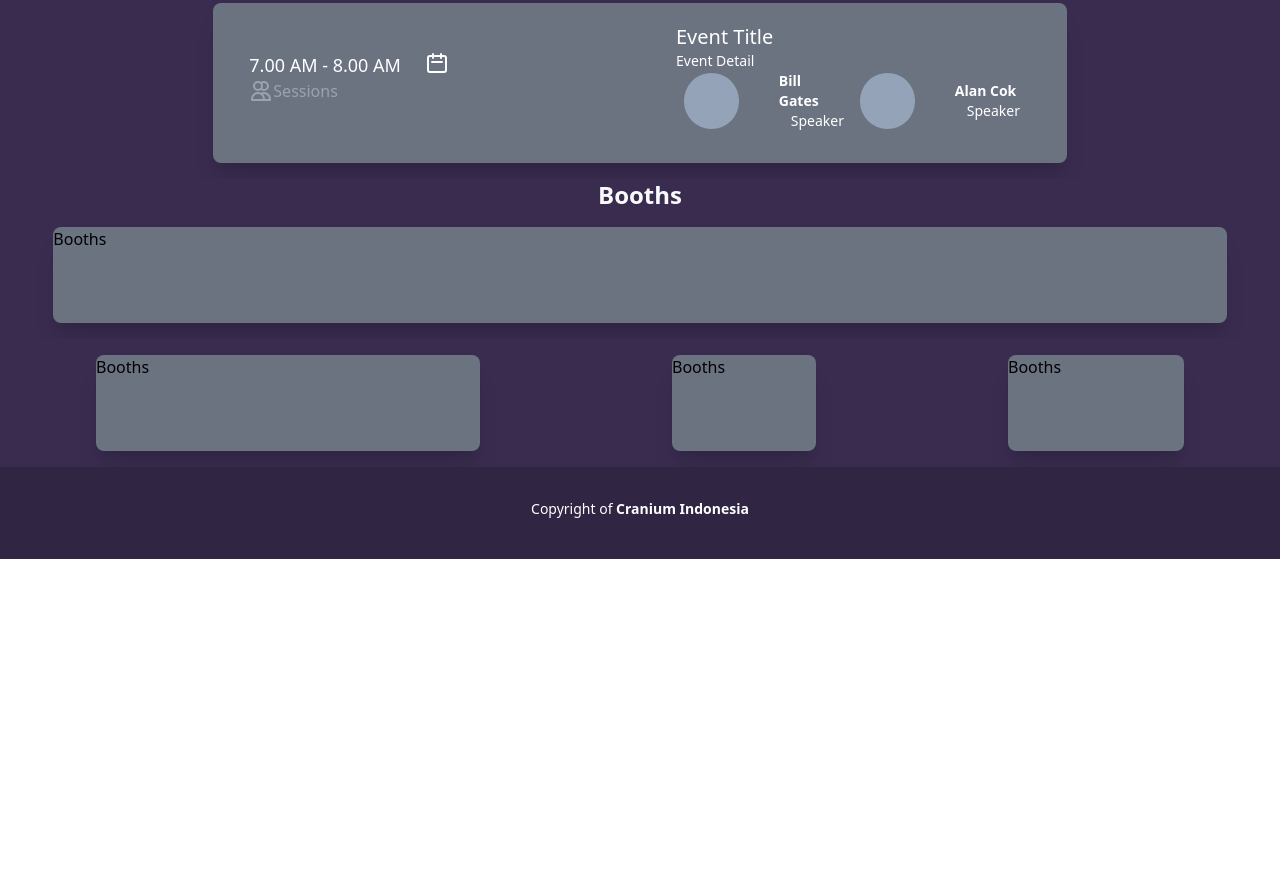
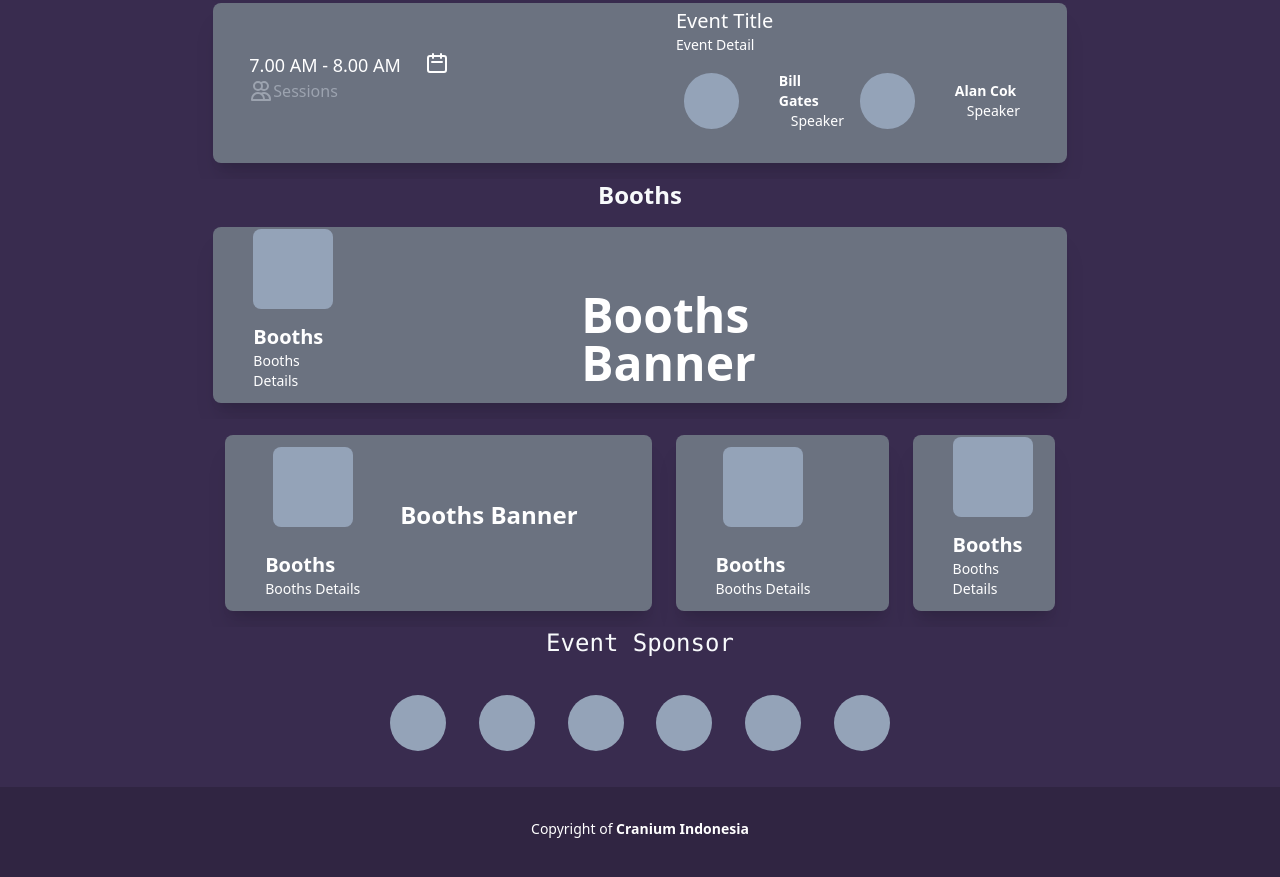
Before and after one commit to Darren-34810/mockup-cr, a website: page src/eventlandingpage.html in a window 1280 px wide. Shown: the part 1485-2362 px from the top of the page. Before the commit the page ends 2044 px from the top, so only its background shows below. Drawn offline with nearby package versions, Linux system fonts and the light colour scheme.

Commit message:
Landing Page Booths sama Sponsor

```diff
--- a/src/eventlandingpage.html
+++ b/src/eventlandingpage.html
@@ -56,7 +56,7 @@
 
        <div class="flex-auto ml-auto mt-0 w-96 h-80">
         <div class="mx-4 my-5 h-56 shadow-xl bg-gray-500 rounded-lg">
-        <div class="flex flex-row">
+        <div class="ml-32 flex flex-row">
           <div class="flex flex-col">
          <a class="ml-1 mr-40 mt-3 text-2xl font-bold">Event Name</a>
          <a class="ml-1 text-sm font-thin">123 people are registered</a>
@@ -67,7 +67,7 @@
         </div>
 
         <div class="flex-flex-row mt-2 ml-auto h-24">
-          <div class="flex flex-row">
+          <div class="ml-32 flex flex-row">
             <div class="flex flex-col ml-4">
               <div class="w-32 h-12 bg-white">
               <p class="text-center text-sm font-thin my-3">Start Time</p>
@@ -89,8 +89,8 @@
               </div>
             </div>
             <div class="mx-auto w-80 h-11 ">
-                <div class="mt-2 w-2/3 h-max mx-auto bg-black">
-                  <p class="text-white text-center text-xs">Joint Event</p>
+                <div class="mt-2 w-2/3 h-8 mx-auto bg-black rounded-lg">
+                  <p class="mt-2 text-white text-center text-xs">Joint Event</p>
                 </div>
             </div>
           </div>
@@ -261,7 +261,7 @@
           <div class="text-sm text-white">
             <p>Event Detail</p>
          </div>
-         <div class="flex flex-row">
+         <div class="flex flex-row my-4">
          <div class="flex flex-row mx-2  group w-40 ">
           <div class="mx-auto my-auto  w-14 h-14 bg-slate-400 rounded-full"></div>
           <div class="ml-10 my-auto items-center space-x-3">
@@ -308,7 +308,7 @@
             <div class="text-sm text-white">
               <p>Event Detail</p>
            </div>
-           <div class="flex flex-row">
+           <div class="flex flex-row my-4">
            <div class="flex flex-row mx-2  group w-40 ">
             <div class="mx-auto my-auto  w-14 h-14 bg-slate-400 rounded-full"></div>
             <div class="ml-10 my-auto items-center space-x-3">
@@ -355,7 +355,7 @@
             <div class="text-sm text-white">
               <p>Event Detail</p>
            </div>
-           <div class="flex flex-row">
+           <div class="flex flex-row my-4">
            <div class="flex flex-row mx-2  group w-40 ">
             <div class="mx-auto my-auto  w-14 h-14 bg-slate-400 rounded-full"></div>
             <div class="ml-10 my-auto items-center space-x-3">
@@ -383,23 +383,76 @@
       <div class="mx-auto text-center px-8 bg-jandamuda">
         <p class="text-slate-50 text-2xl font-bold">Booths</p>
       </div>
-      <div class="mx-auto  my-4 w-11/12 h-24 shadow-xl bg-gray-500 rounded-lg">
-        Booths
+      <div class="flex flex-row mx-auto  my-4 w-2/3 h-44 shadow-xl bg-gray-500 rounded-lg">
+        <div class="mx-10 flex flex-col">
+          <div class="mx-auto my-auto  w-20 h-20 bg-slate-400 rounded-lg">
+          </div>
+          <div class="my-3">
+            <h2 class="text-xl text-white font-bold">Booths</h2>
+            <p class="text-sm text-white">Booths Details</p>
+          </div>
+        </div>
+        <div class="mx-52 my-16 text-5xl text-white font-bold justify-center">
+          <h1>Booths Banner</h1>
+        </div>
       </div>
     </section>
-    <section class="flex flex-row  justify-center bg-jandamuda">
-      <div class="mx-auto  my-4 w-96 h-24 shadow-xl bg-gray-500 rounded-lg">
-        Booths
+    <!-- bagian Booths 2 -->
+      <section class="flex flex-row  justify-center bg-jandamuda">
+          <div class="flex flex-row w-2/3">
+          <div class="flex flex-row mx-auto  my-4 w-3/6 h-44 shadow-xl bg-gray-500 rounded-lg">
+            <div class="mx-10 flex flex-col">
+              <div class="mx-auto my-auto  w-20 h-20 bg-slate-400 rounded-lg">
+              </div>
+              <div class="my-3">
+                <h2 class="text-xl text-white font-bold">Booths</h2>
+                <p class="text-sm text-white">Booths Details</p>
+              </div>
+            </div>
+            <div class="my-16 text-2xl text-white font-bold justify-center">
+              <h1>Booths Banner</h1>
+            </div>
+          </div>
+
+          <div class="flex flex-row mx-auto  my-4 w-3/12 h-44 shadow-xl bg-gray-500 rounded-lg">
+            <div class="mx-10 flex flex-col">
+              <div class="mx-auto my-auto  w-20 h-20 bg-slate-400 rounded-lg">
+              </div>
+              <div class="my-3">
+                <h2 class="text-xl text-white font-bold">Booths</h2>
+                <p class="text-sm text-white">Booths Details</p>
+              </div>
+            </div>
+          </div>
+
+          <div class="flex flex-row mx-auto  my-4 w-1/6 h-44 shadow-xl bg-gray-500 rounded-lg">
+            <div class="mx-10 flex flex-col">
+              <div class="mx-auto my-auto  w-20 h-20 bg-slate-400 rounded-lg">
+              </div>
+              <div class="my-3">
+                <h2 class="text-xl text-white font-bold">Booths</h2>
+                <p class="text-sm text-white">Booths Details</p>
+              </div>
+            </div>
+          </div>
+        </div>
+      </section>
+
+    <!-- Sponsor -->
+    <section class="flex flex-col bg-jandamuda">
+      <div class="mx-auto text-center px-8 bg-jandamuda">
+        <p class="text-slate-50 text-2xl font-mono ">Event Sponsor</p>
       </div>
-      <div class="mx-auto  my-4 w-36 h-24 shadow-xl bg-gray-500 rounded-lg">
-        Booths
+      <div class="flex flex-row mx-auto  my-4 w-5/12 h-24">
+        <div class="mx-auto my-auto  w-14 h-14 bg-slate-400 rounded-full"></div>
+        <div class="mx-auto my-auto  w-14 h-14 bg-slate-400 rounded-full"></div>
+        <div class="mx-auto my-auto  w-14 h-14 bg-slate-400 rounded-full"></div>
+        <div class="mx-auto my-auto  w-14 h-14 bg-slate-400 rounded-full"></div>
+        <div class="mx-auto my-auto  w-14 h-14 bg-slate-400 rounded-full"></div>
+        <div class="mx-auto my-auto  w-14 h-14 bg-slate-400 rounded-full"></div>
       </div>
-      <div class="mx-auto  my-4 w-44 h-24 shadow-xl bg-gray-500 rounded-lg">
-        Booths
-      </div>
+
     </section>
-
-
     <!-- batas Footer -->
     <section>
       <footer class="w-full bg-dewasa py-8">
```
